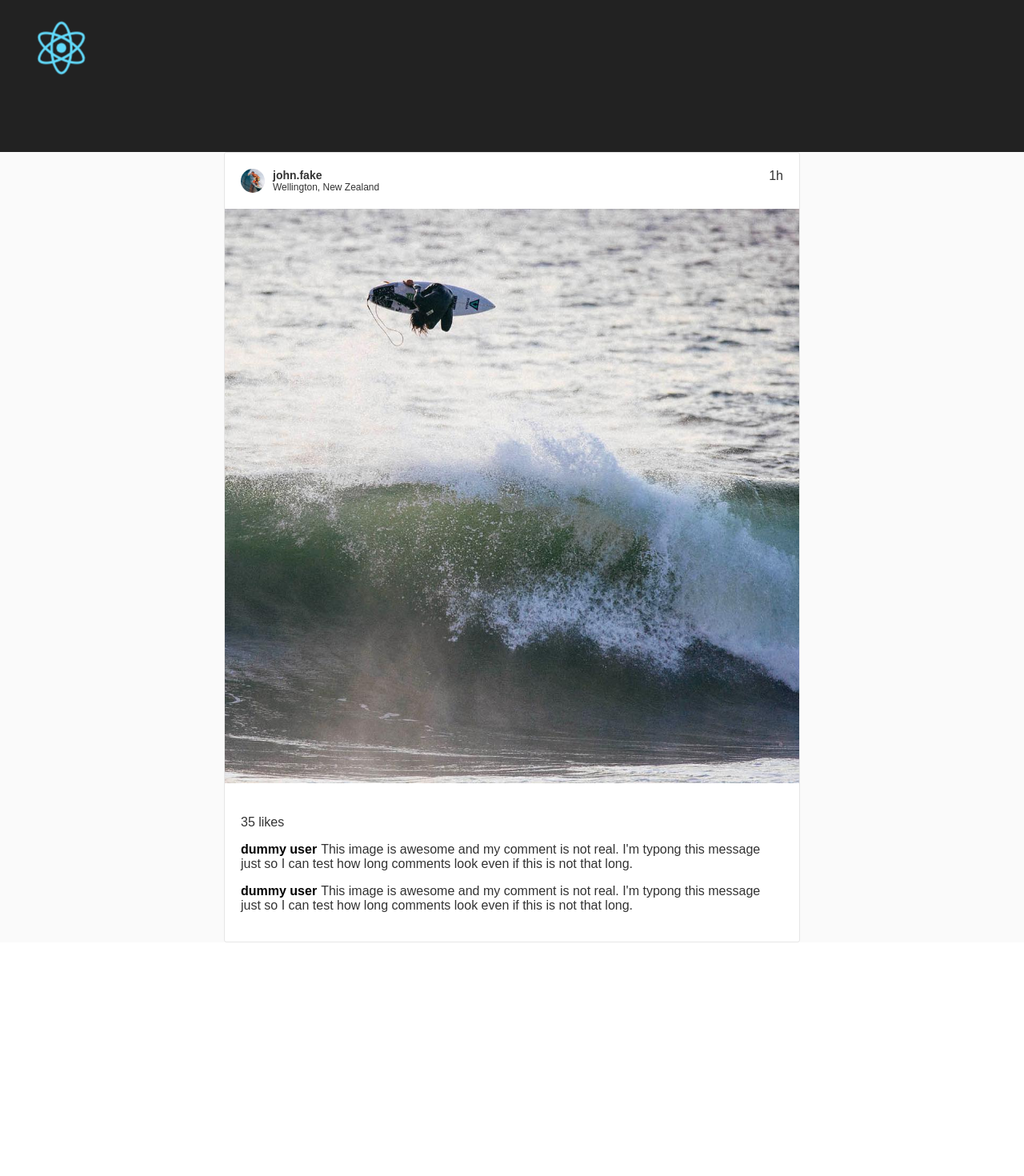
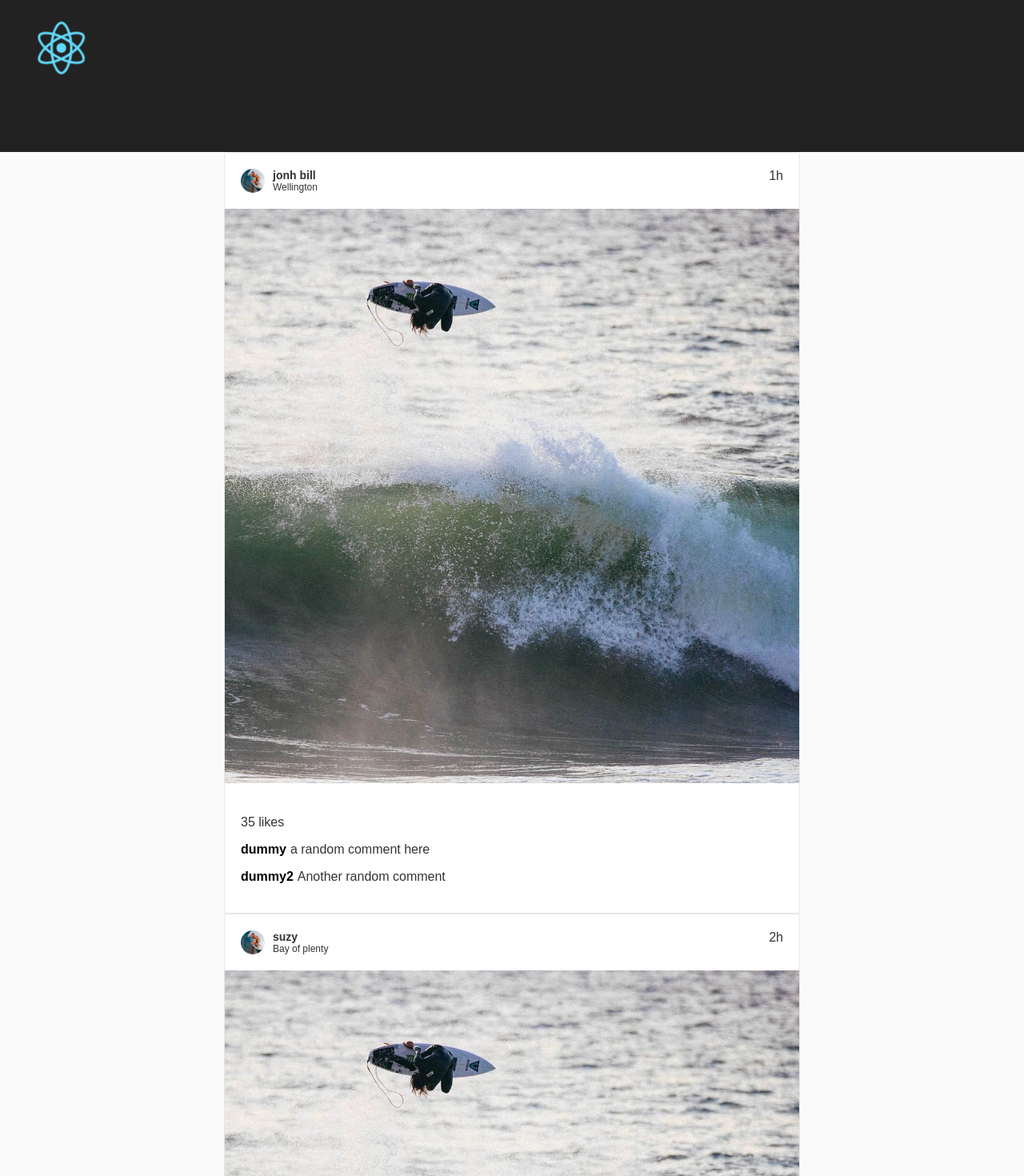
Before and after one commit to felipeskroski-zz/react-feed, a React (Create React App) app: page / in a window 1280 px wide. Shown: the top 1470 px of the page at 80% size. Before the commit the page ends 1178 px from the top, so only its background shows below. Built offline with nearby package versions, Linux system fonts and the light colour scheme.

Commit message:
feat: loaded feed from object

```diff
--- a/src/App.js
+++ b/src/App.js
@@ -1,7 +1,57 @@
 import React, { Component } from 'react';
 import FeedItem from './components/FeedItem';
 import logo from './logo.svg';
+import avatar from './img/avatar.jpg';
+import media from './img/media.jpg';
 import './App.css';
+
+const newsfeed = [
+  {
+    key: '1',
+    author: 'jonh bill',
+    authorImage: avatar,
+    location: 'Wellington',
+    authorId: '1',
+    time: '1h',
+    media: media,
+    likes: 35,
+    comments: [
+      {
+        author: 'dummy',
+        authorId: '1',
+        body: 'a random comment here',
+      },
+      {
+        author: 'dummy2',
+        authorId: '2',
+        body: 'Another random comment',
+      }
+    ]
+  },
+  {
+    key: '2',
+    author: 'suzy',
+    authorImage: avatar,
+    location: 'Bay of plenty',
+    authorId: '1',
+    time: '2h',
+    media: media,
+    likes: 35,
+    comments: [
+      {
+        author: 'dummy',
+        authorId: '1',
+        body: 'a random comment here',
+      },
+      {
+        author: 'dummy2',
+        authorId: '2',
+        body: 'Another random comment',
+      }
+    ]
+  },
+]
+
 
 class App extends Component {
   render() {
@@ -11,7 +61,10 @@ class App extends Component {
           <img src={logo} className="App-logo" alt="logo" />
         </div>
         <div className="newsfeed">
-          <FeedItem />
+          {newsfeed.map(function(feed, i){
+            return <FeedItem obj={feed} key={i} />;
+          })}
+
         </div>
 
       </div>
--- a/src/common/Avatar.js
+++ b/src/common/Avatar.js
@@ -1,16 +1,18 @@
 import React, { Component } from 'react';
+
+const styles = {
+  borderRadius: '50%',
+  marginRight: '10px'
+};
 
 class Avatar extends Component {
   render() {
     return (
-      <img {...this.props} style={styles} height={this.props.size || 30} width={this.props.size || 30}/>
+      <img {...this.props} style={styles} height={this.props.size || 30} width={this.props.size || 30 } alt={this.props.alt}/>
     );
   }
 }
 
-const styles = {
-  'border-radius': '50%',
-  'margin-right': '10px'
-};
+
 
 export default Avatar;
--- a/src/components/Comment.js
+++ b/src/components/Comment.js
@@ -1,15 +1,5 @@
 import React, { Component } from 'react';
 
-class Comment extends Component {
-  render() {
-    return (
-      <p style={styles.comment}>
-        <a style={styles.author} href={this.props.authorLink}>{this.props.author}</a>
-          {this.props.children}
-      </p>
-    );
-  }
-}
 const styles = {
   author:{
     fontWeight: 'bold',
@@ -22,4 +12,16 @@ const styles = {
   }
 }
 
+class Comment extends Component {
+  render() {
+    return (
+      <p style={styles.comment}>
+        <a style={styles.author} href={this.props.authorLink}>{this.props.author}</a>
+          {this.props.children}
+      </p>
+    );
+  }
+}
+
+
 export default Comment;
--- a/src/components/FeedItem.js
+++ b/src/components/FeedItem.js
@@ -1,36 +1,37 @@
 import React, { Component } from 'react';
 import Avatar from '../common/Avatar';
 import Comment from './Comment';
-import avatar from '../img/avatar.jpg';
-import media from '../img/media.jpg';
 import './FeedItem.css';
 
 class FeedItem extends Component {
   render() {
+    const i = this.props.obj;
+    console.log(i)
     return (
       <article className="feed-item">
         <section className="item-header">
           <div className="item-avatar">
-            <Avatar src={avatar} alt="Username" />
+            <Avatar src={i.authorImage} alt="Username" />
             <div>
-              <h4 className="avatar-name">john.fake</h4>
-              <p className="avatar-location">Wellington, New Zealand</p>
+              <h4 className="avatar-name">{i.author}</h4>
+              <p className="avatar-location">{i.location}</p>
             </div>
 
           </div>
-          <div className="item-time">1h</div>
+          <div className="item-time">{i.time}</div>
         </section>
         <section className="item-media">
-          <img src={media} className="media-img" alt="media" />
+          <img src={i.media} className="media-img" alt="media" />
         </section>
         <section className="item-content">
           <p className="content-likes">35 likes</p>
-          <Comment author='dummy user' authorLink="#">
-            This image is awesome and my comment is not real. I'm typong this message just so I can test how long comments look even if this is not that long.
-          </Comment>
-          <Comment author='dummy user' authorLink="#">
-            This image is awesome and my comment is not real. I'm typong this message just so I can test how long comments look even if this is not that long.
-          </Comment>
+          {i.comments.map(function(c, i){
+            return(
+              <Comment author={c.author} authorLink={c.authorId} key={i}>
+                {c.body}
+              </Comment>
+            )
+          })}
         </section>
       </article>
     );
```
Also changed, not shown: src/components/FeedItemHeader.js (added).
